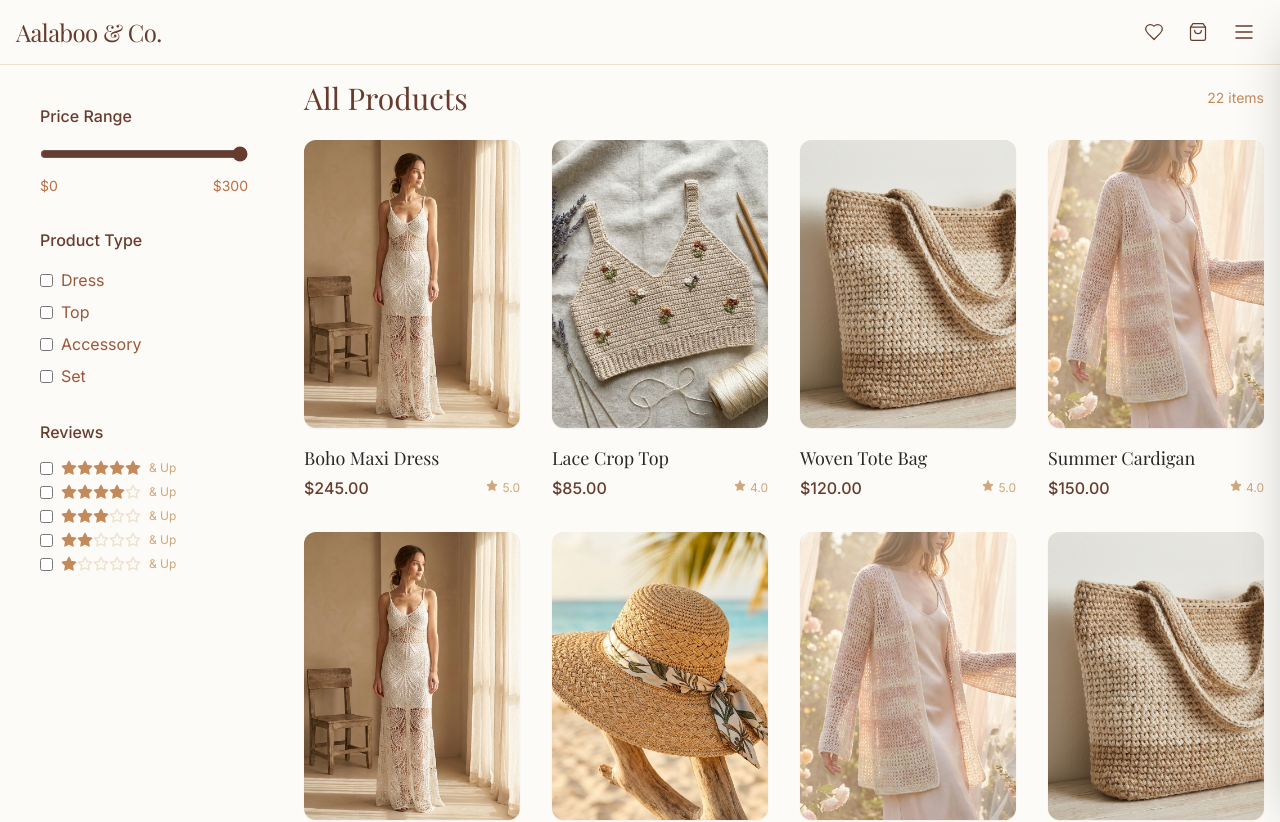
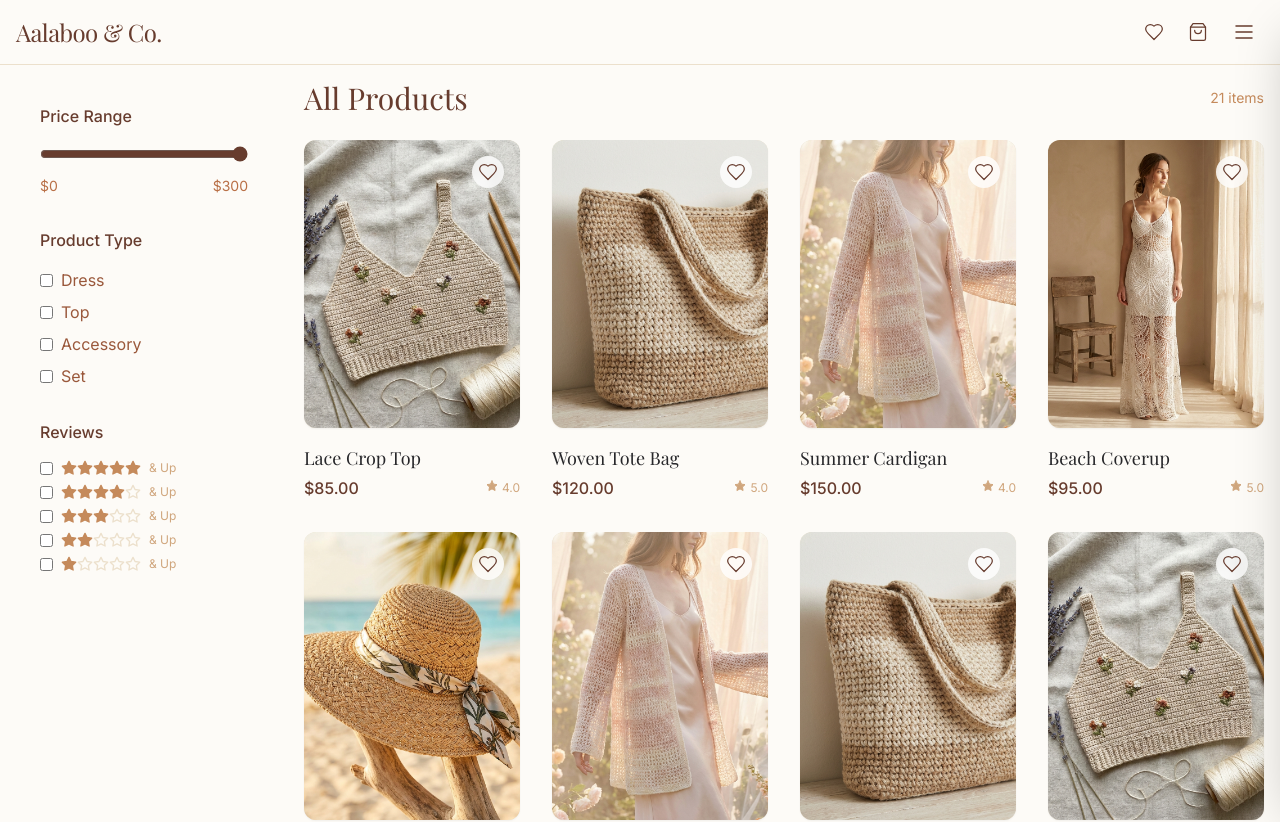
Before and after one commit to ehsaancode/crochetApp, a React (Vite) app: page /collection in a window 1280 px wide. Shown: the top 822 px of the page. Built offline with nearby package versions, Linux system fonts and the light colour scheme; a web font is replaced by a local one.

Commit message:
enhance buttons

```diff
--- a/src/App.jsx
+++ b/src/App.jsx
@@ -69,17 +69,29 @@ function Navigation() {
 }
 
 function App() {
+    const [wishlist, setWishlist] = useState([]);
+
+    const toggleWishlist = (e, productId) => {
+        e.preventDefault(); // Prevent navigation if inside a Link
+        e.stopPropagation();
+        setWishlist(prev =>
+            prev.includes(productId)
+                ? prev.filter(id => id !== productId)
+                : [...prev, productId]
+        );
+    };
+
     return (
         <Router>
             <div className="min-h-screen bg-silk-50 text-accent-dark font-sans selection:bg-silk-200">
                 <Navigation />
                 <main>
                     <Routes>
-                        <Route path="/" element={<Home />} />
-                        <Route path="/collection" element={<Collection />} />
+                        <Route path="/" element={<Home wishlist={wishlist} toggleWishlist={toggleWishlist} />} />
+                        <Route path="/collection" element={<Collection wishlist={wishlist} toggleWishlist={toggleWishlist} />} />
                         <Route path="/about" element={<About />} />
                         <Route path="/contact" element={<Contact />} />
-                        <Route path="/product/:id" element={<ProductDetail />} />
+                        <Route path="/product/:id" element={<ProductDetail wishlist={wishlist} toggleWishlist={toggleWishlist} />} />
                     </Routes>
                 </main>
             </div>
--- a/src/data/products.js
+++ b/src/data/products.js
@@ -5,17 +5,17 @@ import imgCardigan from '../assets/images/crochet_cardigan.png';
 import imgHat from '../assets/images/crochet_sun_hat.png';
 
 export const products = [
-    {
-        id: 1,
-        name: "Boho Maxi Dress",
-        price: 245.00,
-        tag: "Best Seller",
-        type: "Dress",
-        rating: 5,
-        img: imgDress,
-        images: [imgDress, imgTop, imgCardigan],
-        description: "Handcrafted from premium cotton blend yarn, this Boho Maxi Dress features intricate lace patterns that cascade elegantly to the floor. Perfect for beach weddings or summer soirées, its breathable open-work design ensures comfort while making a stunning statement. The adjustable straps and elasticized back provide a custom fit for all body types."
-    },
+    // {
+    //     id: 1,
+    //     name: "Boho Maxi Dress",
+    //     price: 245.00,
+    //     tag: "Best Seller",
+    //     type: "Dress",
+    //     rating: 5,
+    //     img: imgDress,
+    //     images: [imgDress, imgTop, imgCardigan],
+    //     description: "Handcrafted from premium cotton blend yarn, this Boho Maxi Dress features intricate lace patterns that cascade elegantly to the floor. Perfect for beach weddings or summer soirées, its breathable open-work design ensures comfort while making a stunning statement. The adjustable straps and elasticized back provide a custom fit for all body types."
+    // },
     {
         id: 2,
         name: "Lace Crop Top",
--- a/src/pages/Collection.jsx
+++ b/src/pages/Collection.jsx
@@ -1,10 +1,10 @@
 import React, { useState } from 'react';
-import { ShoppingBag, Filter, X, Star } from 'lucide-react';
+import { ShoppingBag, Filter, X, Star, Heart } from 'lucide-react';
 import { Link } from 'react-router-dom';
 
 import { products } from '../data/products';
 
-function Collection() {
+function Collection({ wishlist, toggleWishlist }) {
     const [isFilterOpen, setIsFilterOpen] = useState(false);
     const [priceRange, setPriceRange] = useState(300);
 
@@ -93,6 +93,15 @@ function Collection() {
                     {products.map((item) => (
                         <Link to={`/product/${item.id}`} key={item.id} className="group cursor-pointer">
                             <div className="relative aspect-[3/4] bg-silk-200 mb-4 rounded-xl overflow-hidden shadow-sm group-hover:shadow-md transition-shadow duration-500">
+                                <button
+                                    onClick={(e) => toggleWishlist(e, item.id)}
+                                    className="absolute top-4 right-4 w-8 h-8 flex items-center justify-center rounded-full bg-white/80 backdrop-blur-sm hover:bg-white transition-all duration-300 z-10"
+                                >
+                                    <Heart
+                                        className={`w-5 h-5 transition-colors duration-300 ${wishlist.includes(item.id) ? 'fill-red-500 text-red-500' : 'text-silk-900 hover:fill-red-500 hover:text-red-500'}`}
+                                        strokeWidth={1.5}
+                                    />
+                                </button>
                                 <div className="w-full h-full bg-silk-300 group-hover:scale-105 transition-transform duration-700 ease-out overflow-hidden">
                                     <img src={item.img} alt={item.name} className="w-full h-full object-cover" />
                                 </div>
--- a/src/pages/Home.jsx
+++ b/src/pages/Home.jsx
@@ -3,7 +3,7 @@ import { ShoppingBag, Heart, Mail, Phone, Instagram } from 'lucide-react';
 import { Link } from 'react-router-dom';
 import { products } from '../data/products';
 
-function Home() {
+function Home({ wishlist, toggleWishlist }) {
     const [visibleCount, setVisibleCount] = useState(16);
 
     const showMore = () => {
@@ -38,6 +38,15 @@ function Home() {
                                         {item.tag}
                                     </span>
                                 )}
+                                <button
+                                    onClick={(e) => toggleWishlist(e, item.id)}
+                                    className="absolute top-4 right-4 w-8 h-8 flex items-center justify-center rounded-full bg-white/80 backdrop-blur-sm hover:bg-white transition-all duration-300 z-10"
+                                >
+                                    <Heart
+                                        className={`w-5 h-5 transition-colors duration-300 ${wishlist.includes(item.id) ? 'fill-red-500 text-red-500' : 'text-silk-900 hover:fill-red-500 hover:text-red-500'}`}
+                                        strokeWidth={1.5}
+                                    />
+                                </button>
                                 <div className="w-full h-full bg-silk-300 group-hover:scale-105 transition-transform duration-700 ease-out overflow-hidden">
                                     <img src={item.img} alt={item.name} className="w-full h-full object-cover" />
                                 </div>
--- a/src/pages/ProductDetail.jsx
+++ b/src/pages/ProductDetail.jsx
@@ -3,7 +3,7 @@ import { useParams, Link } from 'react-router-dom';
 import { products } from '../data/products';
 import { Star, Heart, ShoppingBag, ChevronLeft, ChevronRight, Truck, ShieldCheck, ArrowLeft } from 'lucide-react';
 
-function ProductDetail() {
+function ProductDetail({ wishlist, toggleWishlist }) {
     const { id } = useParams();
     const product = products.find(p => p.id === parseInt(id));
     const [activeImage, setActiveImage] = useState(0);
@@ -109,14 +109,14 @@ function ProductDetail() {
                             <div className="flex items-center border border-silk-200 rounded-full">
                                 <button
                                     onClick={() => setQuantity(Math.max(1, quantity - 1))}
-                                    className="px-4 py-2 text-silk-600 hover:text-silk-900"
+                                    className="px-4 py-2 text-silk-600 hover:text-silk-900 hover:bg-silk-100 active:bg-silk-200 rounded-l-full transition-colors duration-200"
                                 >
                                     -
                                 </button>
                                 <span className="w-8 text-center text-silk-900 font-medium">{quantity}</span>
                                 <button
                                     onClick={() => setQuantity(quantity + 1)}
-                                    className="px-4 py-2 text-silk-600 hover:text-silk-900"
+                                    className="px-4 py-2 text-silk-600 hover:text-silk-900 hover:bg-silk-100 active:bg-silk-200 rounded-r-full transition-colors duration-200"
                                 >
                                     +
                                 </button>
@@ -125,11 +125,14 @@ function ProductDetail() {
                                 <ShoppingBag className="w-5 h-5" />
                                 <span>Add to Cart</span>
                             </button>
-                            <button className="p-3 border border-silk-200 rounded-full hover:bg-silk-50 text-silk-600 transition-colors">
-                                <Heart className="w-6 h-6" />
+                            <button
+                                onClick={(e) => toggleWishlist(e, product.id)}
+                                className={`p-3 border rounded-full transition-colors ${wishlist.includes(product.id) ? 'border-red-200 bg-red-50 text-red-500' : 'border-silk-200 hover:bg-silk-50 text-silk-600 hover:fill-red-500 hover:text-red-500'}`}
+                            >
+                                <Heart className={`w-6 h-6 ${wishlist.includes(product.id) ? 'fill-current' : 'hover:fill-red-500'}`} />
                             </button>
                         </div>
-                        <button className="w-full border border-silk-900 text-silk-900 px-8 py-3 rounded-full font-medium tracking-wide hover:bg-silk-50 transition-all duration-300">
+                        <button className="w-full border border-silk-900 text-silk-900 px-8 py-3 rounded-full font-medium tracking-wide hover:bg-silk-900 hover:text-white transition-all duration-300 hover:shadow-lg">
                             Buy Now
                         </button>
                     </div>
```
